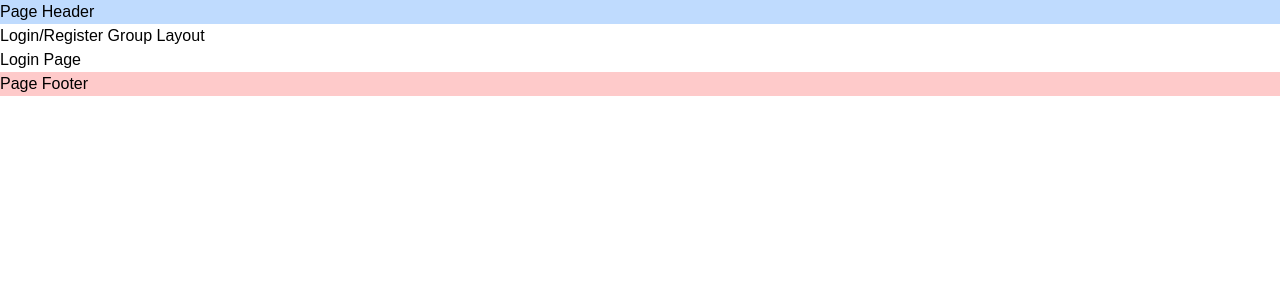
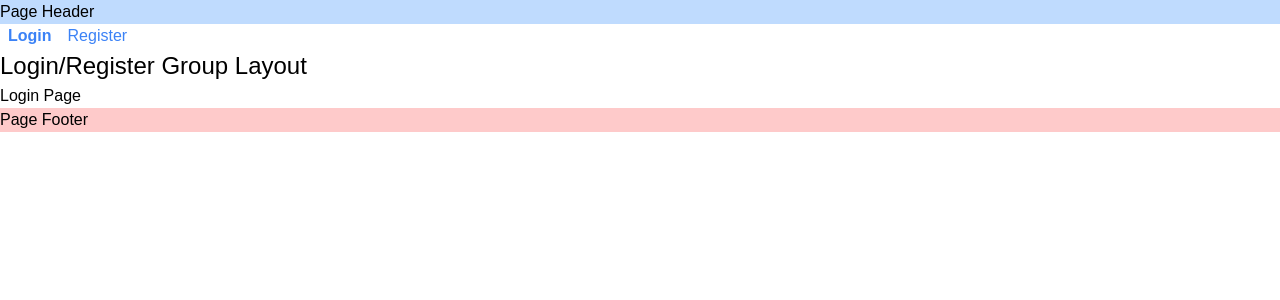
Before and after one commit to deepak252/nextjs-tutorial, a Next.js app: page /login in a window 1280 px wide. Shown: the top 300 px of the page. Built offline with nearby package versions, Linux system fonts and the light colour scheme.

Commit message:
Active Links

```diff
--- a/src/app/(auth)/(with-auth-layout)/layout.tsx
+++ b/src/app/(auth)/(with-auth-layout)/layout.tsx
@@ -1,14 +1,38 @@
-import React from 'react'
+"use client";
+
+import Link from "next/link";
+import { usePathname } from "next/navigation";
+import React from "react";
+
+const navLinks = [
+  { name: "Login", href: "/login" },
+  { name: "Register", href: "/register" },
+];
 
 export default function WithAuthLayout({
-    children
+  children,
 }: {
-    children: React.ReactNode
+  children: React.ReactNode;
 }) {
+  const pathname = usePathname();
+  console.log(pathname);
+
   return (
     <div>
-        Login/Register Group Layout
-        {children}
+      {navLinks.map(({ name, href }) => {
+        const isActive = pathname.startsWith(href);
+        return (
+          <Link
+            key={name}
+            href={href}
+            className={isActive ? "font-bold" : "font-normal"}
+          >
+            {name}
+          </Link>
+        );
+      })}
+      <h4>Login/Register Group Layout</h4>
+      {children}
     </div>
-  )
+  );
 }
```
